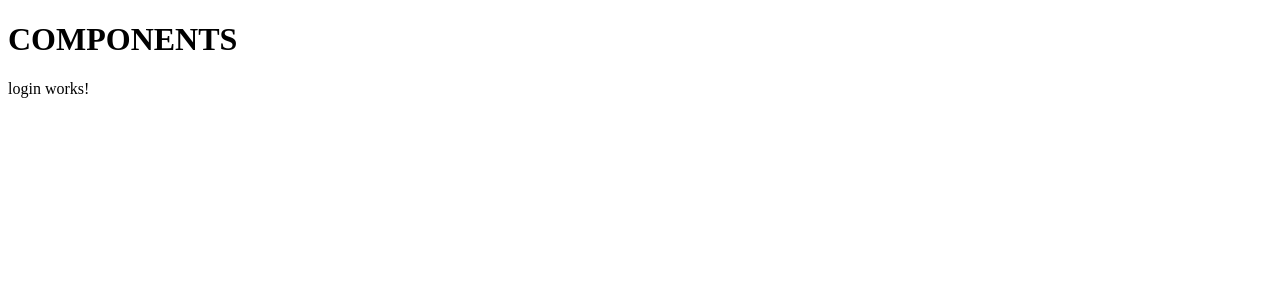
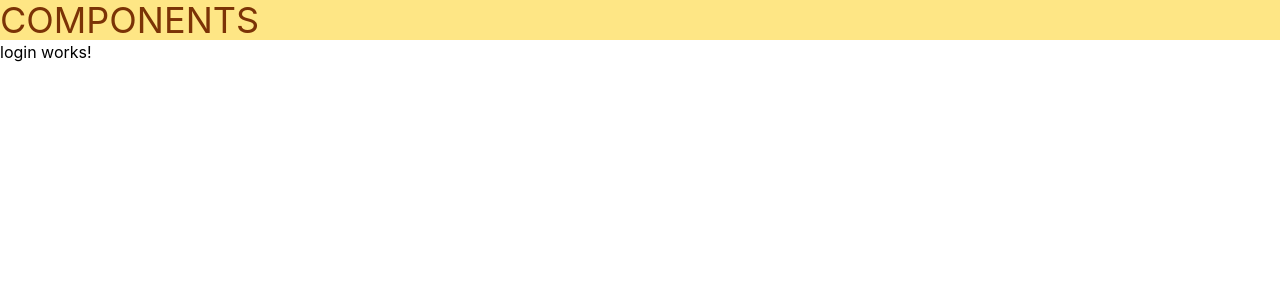
Before and after one commit to ShredhayaGoel/Angular, an Angular app: page / in a window 1280 px wide. Shown: the top 300 px of the page. Built offline with nearby package versions, Linux system fonts and the light colour scheme.

Commit message:
Packages

```diff
--- a/package.json
+++ b/package.json
@@ -20,8 +20,11 @@
     "@angular/platform-server": "^21.2.0",
     "@angular/router": "^21.2.0",
     "@angular/ssr": "^21.2.7",
+    "@tailwindcss/postcss": "^4.2.2",
     "express": "^5.1.0",
+    "postcss": "^8.5.10",
     "rxjs": "~7.8.0",
+    "tailwindcss": "^4.2.2",
     "tslib": "^2.3.0"
   },
   "devDependencies": {
--- a/src/styles.css
+++ b/src/styles.css
@@ -1 +1,2 @@
 /* You can add global styles to this file, and also import other style files */
+@import 'tailwindcss';
```
Also changed, not shown: tsconfig.app.json (+3 -9 lines), .postcssrc.json (added), 1 other file (tests, documents, lock files or other folders).
